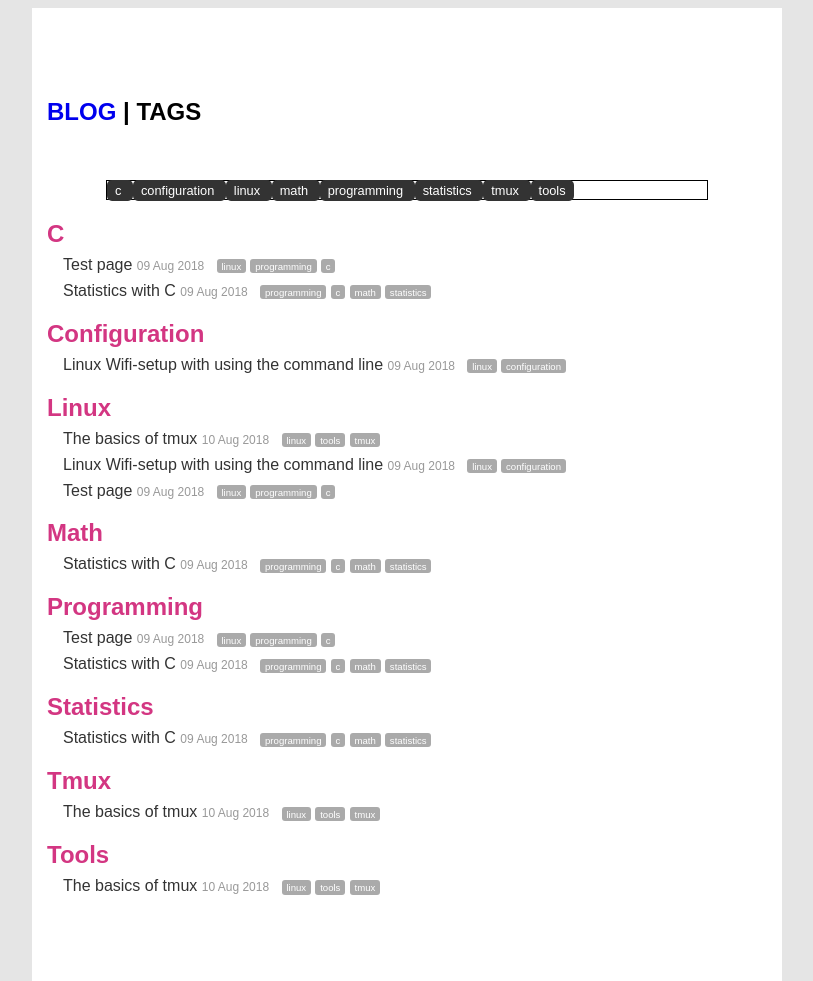
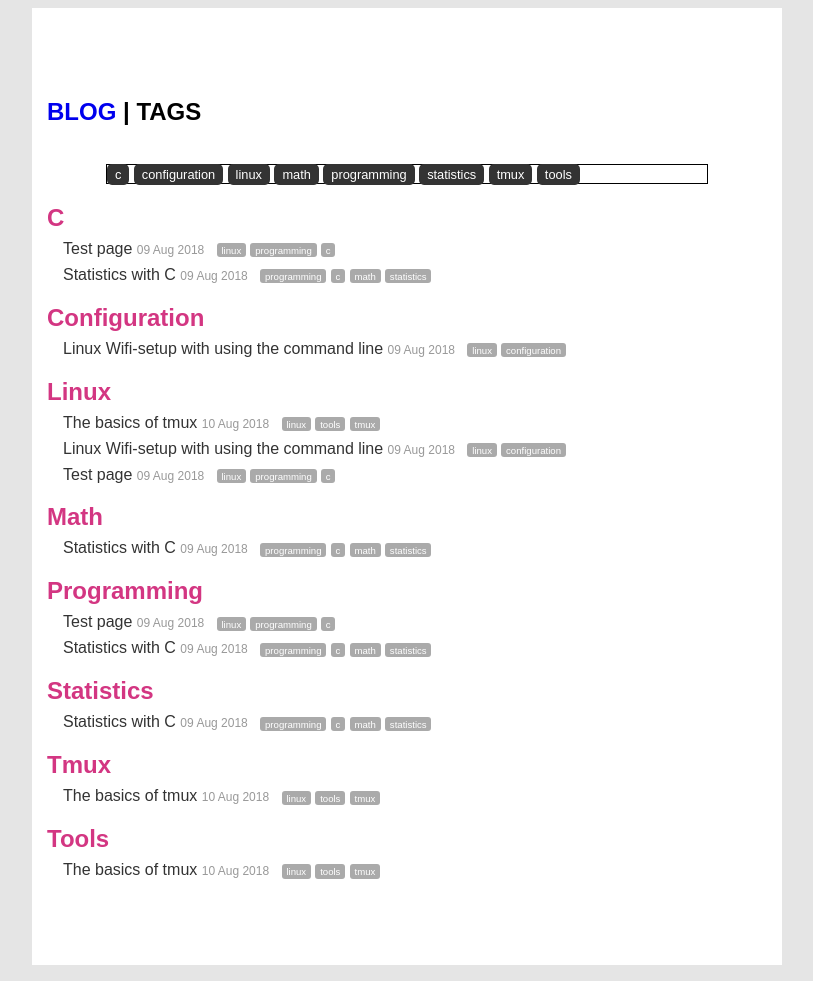
Before and after one commit to execas/execas.github.io, a Jekyll site: the page built from tags.html, in a window 1280 px wide. Shown: the whole page, without its empty margins (233-1046 px from the left). Built offline with Jekyll 4.4.1, drawn with Linux system fonts in a browser that asks for light colours.

Commit message:
Update tags.html

```diff
--- a/tags.html
+++ b/tags.html
@@ -32,10 +32,9 @@
 <br/>
 
 <div class="posts">
-<p>
 <div class="top-tagmarks">
 {% for tag in tags %}
-<a href="#{{ tag | slugify }}" class="tag-mark"> {{ tag }} </a>
+<a class="tag-mark" href="#{{ tag | slugify }}">{{ tag }}</a>
 {% endfor %}
 </div>
 
```
